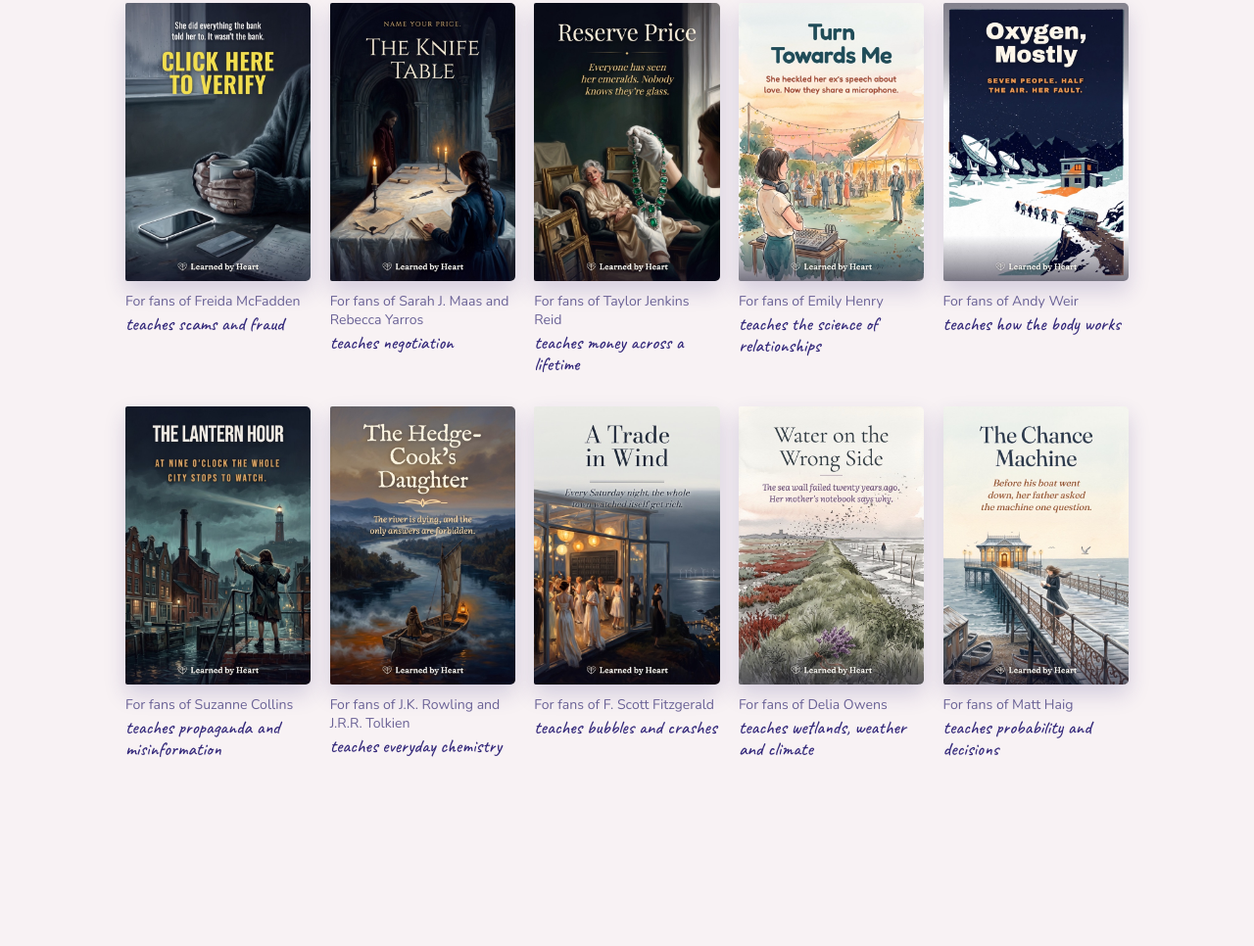
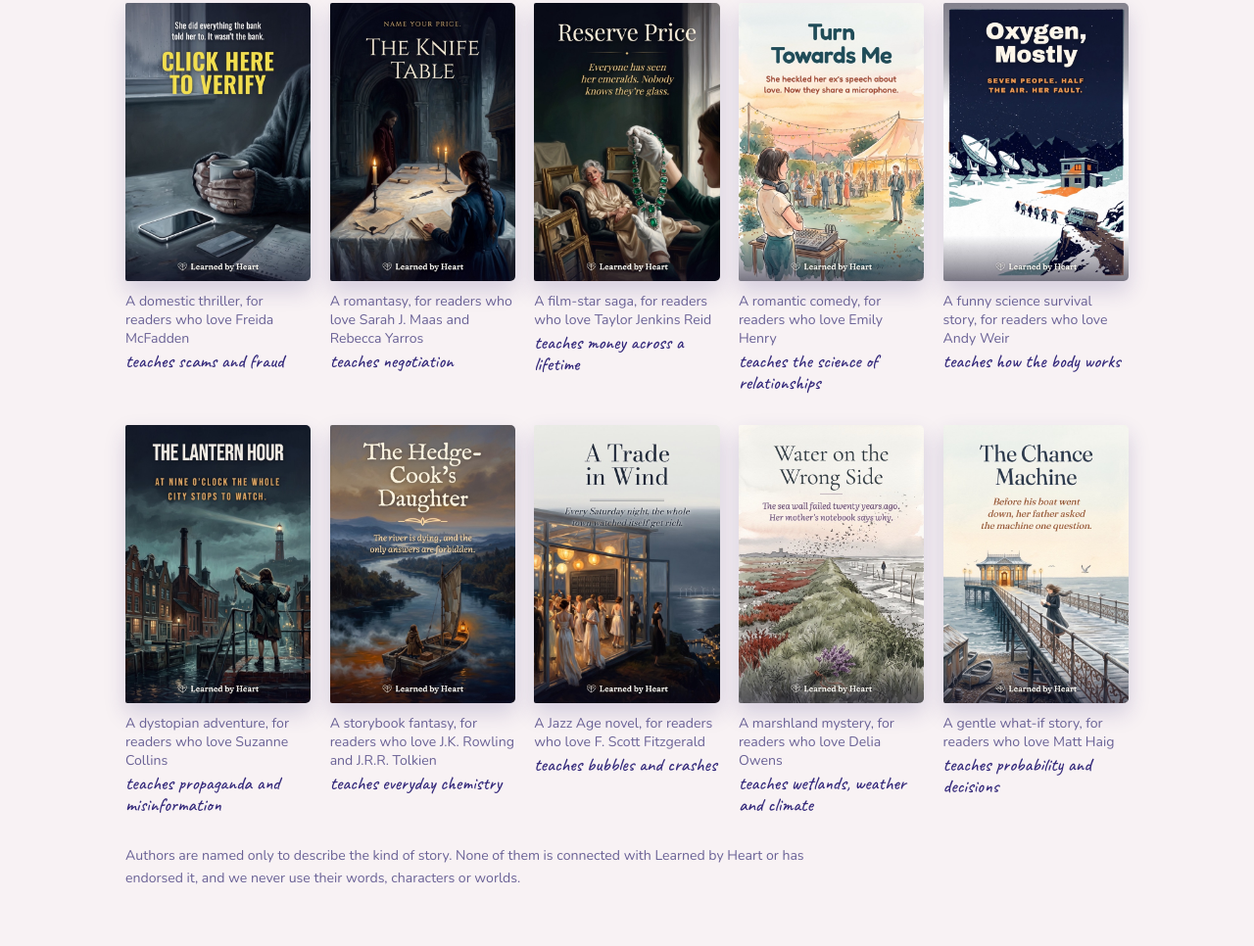
Before and after one commit to jontravelist/learnedbyheart-site, a plain HTML site: page index.html in a window 1280 px wide. Shown: the part 6864-7830 px from the top of the page at 98% size. Drawn offline with nearby package versions, Linux system fonts and the light colour scheme.

Commit message:
Author names: genre-first captions and a no-connection note
Co-Authored-By: Claude Fable 5.2 <noreply@anthropic.com>

```diff
--- a/index.html
+++ b/index.html
@@ -143,6 +143,7 @@ a:focus-visible,.btn:focus-visible,summary:focus-visible{outline:3px dashed var(
 .library a{text-decoration:none;display:block}
 .library img{width:100%;aspect-ratio:2/3;object-fit:cover;border-radius:2px 5px 5px 2px;box-shadow:0 10px 22px rgba(51,40,122,.18);transition:transform .2s}
 .library a:hover img,.library a:focus-visible img{transform:translateY(-4px) rotate(-1deg)}
+.authors-note{font-size:.88rem;color:var(--soft);margin:1.8rem 0 0;max-width:46rem}
 .library .fans{display:block;font-size:.88rem;color:var(--soft);margin-top:.7rem;line-height:1.35}
 .library .teach{display:block;font-family:var(--hand);font-size:1.2rem;line-height:1.15;margin-top:.15rem}
 .cover span small{display:block;font-family:var(--hand);font-weight:500;font-size:1rem;margin-top:.2rem;opacity:.9}
@@ -507,17 +508,18 @@ footer nav{display:flex;flex-wrap:wrap;gap:.4rem 1.4rem;margin-bottom:.6rem}
     <p>Ten more books, each written for a different kind of reader. Chapter one of every book is free, and you don&rsquo;t need to sign up. Tap a cover to start reading.</p>
   </div>
   <ul class="library">
-    <li><a href="library/click-here-to-verify/"><img src="img/library/click-here-to-verify.jpg" width="600" height="900" loading="lazy" alt="Click Here to Verify"><span class="fans">For fans of Freida McFadden</span><span class="teach">teaches scams and fraud</span></a></li>
-    <li><a href="library/the-knife-table/"><img src="img/library/the-knife-table.jpg" width="600" height="900" loading="lazy" alt="The Knife Table"><span class="fans">For fans of Sarah J. Maas and Rebecca Yarros</span><span class="teach">teaches negotiation</span></a></li>
-    <li><a href="library/reserve-price/"><img src="img/library/reserve-price.jpg" width="600" height="900" loading="lazy" alt="Reserve Price"><span class="fans">For fans of Taylor Jenkins Reid</span><span class="teach">teaches money across a lifetime</span></a></li>
-    <li><a href="library/turn-towards-me/"><img src="img/library/turn-towards-me.jpg" width="600" height="900" loading="lazy" alt="Turn Towards Me"><span class="fans">For fans of Emily Henry</span><span class="teach">teaches the science of relationships</span></a></li>
-    <li><a href="library/oxygen-mostly/"><img src="img/library/oxygen-mostly.jpg" width="600" height="900" loading="lazy" alt="Oxygen, Mostly"><span class="fans">For fans of Andy Weir</span><span class="teach">teaches how the body works</span></a></li>
-    <li><a href="library/the-lantern-hour/"><img src="img/library/the-lantern-hour.jpg" width="600" height="900" loading="lazy" alt="The Lantern Hour"><span class="fans">For fans of Suzanne Collins</span><span class="teach">teaches propaganda and misinformation</span></a></li>
-    <li><a href="library/the-hedge-cooks-daughter/"><img src="img/library/the-hedge-cooks-daughter.jpg" width="600" height="900" loading="lazy" alt="The Hedge-Cook’s Daughter"><span class="fans">For fans of J.K. Rowling and J.R.R. Tolkien</span><span class="teach">teaches everyday chemistry</span></a></li>
-    <li><a href="library/a-trade-in-wind/"><img src="img/library/a-trade-in-wind.jpg" width="600" height="900" loading="lazy" alt="A Trade in Wind"><span class="fans">For fans of F. Scott Fitzgerald</span><span class="teach">teaches bubbles and crashes</span></a></li>
-    <li><a href="library/water-on-the-wrong-side/"><img src="img/library/water-on-the-wrong-side.jpg" width="600" height="900" loading="lazy" alt="Water on the Wrong Side"><span class="fans">For fans of Delia Owens</span><span class="teach">teaches wetlands, weather and climate</span></a></li>
-    <li><a href="library/the-chance-machine/"><img src="img/library/the-chance-machine.jpg" width="600" height="900" loading="lazy" alt="The Chance Machine"><span class="fans">For fans of Matt Haig</span><span class="teach">teaches probability and decisions</span></a></li>
+    <li><a href="library/click-here-to-verify/"><img src="img/library/click-here-to-verify.jpg" width="600" height="900" loading="lazy" alt="Click Here to Verify"><span class="fans">A domestic thriller, for readers who love Freida McFadden</span><span class="teach">teaches scams and fraud</span></a></li>
+    <li><a href="library/the-knife-table/"><img src="img/library/the-knife-table.jpg" width="600" height="900" loading="lazy" alt="The Knife Table"><span class="fans">A romantasy, for readers who love Sarah J. Maas and Rebecca Yarros</span><span class="teach">teaches negotiation</span></a></li>
+    <li><a href="library/reserve-price/"><img src="img/library/reserve-price.jpg" width="600" height="900" loading="lazy" alt="Reserve Price"><span class="fans">A film-star saga, for readers who love Taylor Jenkins Reid</span><span class="teach">teaches money across a lifetime</span></a></li>
+    <li><a href="library/turn-towards-me/"><img src="img/library/turn-towards-me.jpg" width="600" height="900" loading="lazy" alt="Turn Towards Me"><span class="fans">A romantic comedy, for readers who love Emily Henry</span><span class="teach">teaches the science of relationships</span></a></li>
+    <li><a href="library/oxygen-mostly/"><img src="img/library/oxygen-mostly.jpg" width="600" height="900" loading="lazy" alt="Oxygen, Mostly"><span class="fans">A funny science survival story, for readers who love Andy Weir</span><span class="teach">teaches how the body works</span></a></li>
+    <li><a href="library/the-lantern-hour/"><img src="img/library/the-lantern-hour.jpg" width="600" height="900" loading="lazy" alt="The Lantern Hour"><span class="fans">A dystopian adventure, for readers who love Suzanne Collins</span><span class="teach">teaches propaganda and misinformation</span></a></li>
+    <li><a href="library/the-hedge-cooks-daughter/"><img src="img/library/the-hedge-cooks-daughter.jpg" width="600" height="900" loading="lazy" alt="The Hedge-Cook’s Daughter"><span class="fans">A storybook fantasy, for readers who love J.K. Rowling and J.R.R. Tolkien</span><span class="teach">teaches everyday chemistry</span></a></li>
+    <li><a href="library/a-trade-in-wind/"><img src="img/library/a-trade-in-wind.jpg" width="600" height="900" loading="lazy" alt="A Trade in Wind"><span class="fans">A Jazz Age novel, for readers who love F. Scott Fitzgerald</span><span class="teach">teaches bubbles and crashes</span></a></li>
+    <li><a href="library/water-on-the-wrong-side/"><img src="img/library/water-on-the-wrong-side.jpg" width="600" height="900" loading="lazy" alt="Water on the Wrong Side"><span class="fans">A marshland mystery, for readers who love Delia Owens</span><span class="teach">teaches wetlands, weather and climate</span></a></li>
+    <li><a href="library/the-chance-machine/"><img src="img/library/the-chance-machine.jpg" width="600" height="900" loading="lazy" alt="The Chance Machine"><span class="fans">A gentle what-if story, for readers who love Matt Haig</span><span class="teach">teaches probability and decisions</span></a></li>
   </ul>
+  <p class="authors-note">Authors are named only to describe the kind of story. None of them is connected with Learned by Heart or has endorsed it, and we never use their words, characters or worlds.</p>
 </section>
 
 <section class="wrap" aria-labelledby="arrives-h">
@@ -626,6 +628,7 @@ footer nav{display:flex;flex-wrap:wrap;gap:.4rem 1.4rem;margin-bottom:.6rem}
 <footer class="wrap">
   <nav><a href="#" data-link="terms">Terms</a><a href="#" data-link="privacy">Privacy</a><a href="#" data-link="contact">Contact</a></nav>
   <p>Learned by Heart. Stories written for one reader, that teach the thing they've always meant to learn.</p>
+  <p>Authors are named only to describe the kind of story. None of them is connected with Learned by Heart or has endorsed it, and we never use their words, characters or worlds.</p>
 </footer>
 
 <script>
```
Also changed, not shown: terms.html (+4 -1 lines).
